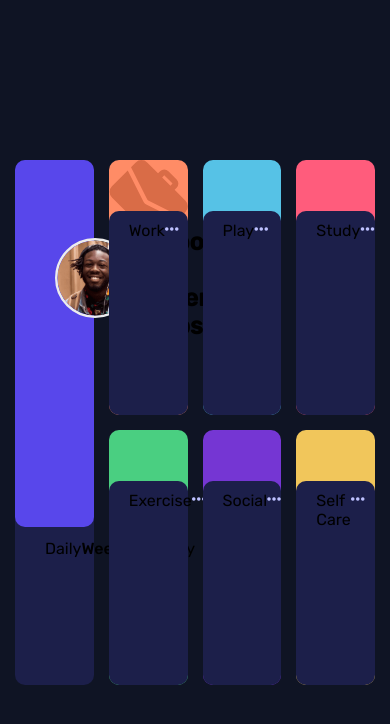
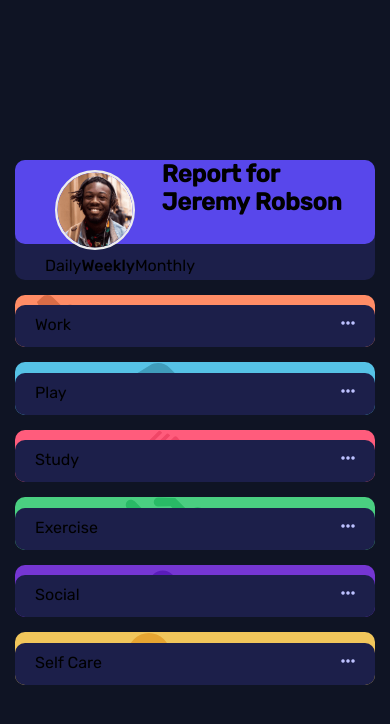
Before and after one commit to asbhogal/Time-Tracking-Dashboard, a website built with Parcel: page src/index.html in a window 390 px wide. Built offline with nearby package versions, Linux system fonts and the light colour scheme; files whose address does not match are found by name.

Commit message:
resolved responsive grid layout

```diff
--- a/src/scss/partials/responsive.scss
+++ b/src/scss/partials/responsive.scss
@@ -1,22 +1,28 @@
-@media only screen and (max-width: 640px) {
+@media only screen and (max-width: 825px) {
     body {
         padding: 0 15px;
     }
     .container {
         display: grid;
-        //grid-template-columns: auto !important;
-        gap: 10px;
+        height: 525px;
+        width: 920px;
+        gap: 15px;
+        grid-template-columns: none !important;
+        section {
+            grid-column-start: 1 !important;
+            grid-column-end: 3 !important;
+        }
+        .profile-info-section {
+            display: grid;
+            grid-template-columns: auto auto auto;
+            width: 100%;
+            .profile-photo {
+                scale: 0.8;
+            }
+        }
     }
     .container #profile-info .profile-card-list > ul {
         display: grid;
         grid-template-columns: auto auto auto;
     }
-    .profile-info-section {
-        display: grid;
-        grid-template-columns: auto auto auto;
-        width: 100%;
-        .profile-photo {
-            scale: 0.8;
-        }
-    }
 }
```
Also changed, not shown: 2 other files.
